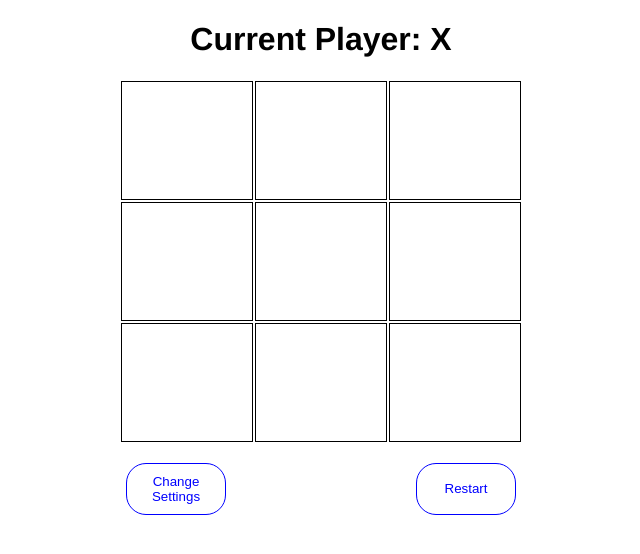
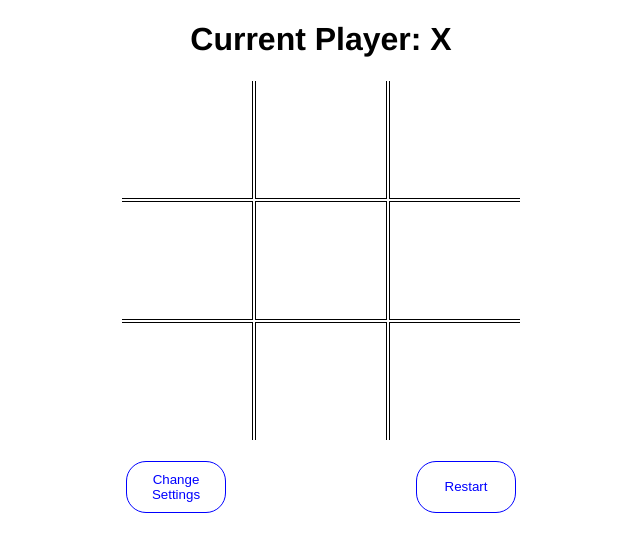
Before and after one commit to cavaliernicola/Tic-Tac-Toe, a Vue app: page / in a window 1280 px wide. Both pictures are taken after a click on the button "Confirm". Shown: the top 554 px of the page, without its empty margins (319-959 px from the left). Built offline with nearby package versions, Linux system fonts and the light colour scheme.

Commit message:
Make the board more realistic

```diff
--- a/src/components/GridItem.vue
+++ b/src/components/GridItem.vue
@@ -114,13 +114,29 @@ const headerText = () => {
   return text;
 }
 
+const borderStyle = (cell, row) => {
+  const style = {}
+  if (row === 1) {
+    style["borderTop"] = "none";
+  } else if (row === props.rows) {
+    style["borderBottom"] = "none";
+  }
+
+  if (cell === 1) {
+    style["borderLeft"] = "none";
+  } else if (cell === props.rows) {
+    style["borderRight"] = "none";
+  }
+
+  return style;
+}
 </script>
 
 <template>
   <h1 class="game-header">{{headerText()}}</h1>
   <div class="game-grid">
     <div v-for="row in rows" :key="row" class="row">
-      <div v-for="cell in rows" :key="cell" class="cell" @click="handleCellClick(cell, row)">
+      <div v-for="cell in rows" :key="cell" class="cell" :style="borderStyle(cell, row)" @click="handleCellClick(cell, row)">
         <p class="content" :class="['value-' + currentValue(cell, row)]">{{ currentValue(cell, row) }}</p>
         <div v-if="winRow.includes(getIndex(cell, row))" class="line" :class="[lineClass]"></div>
       </div>
```
